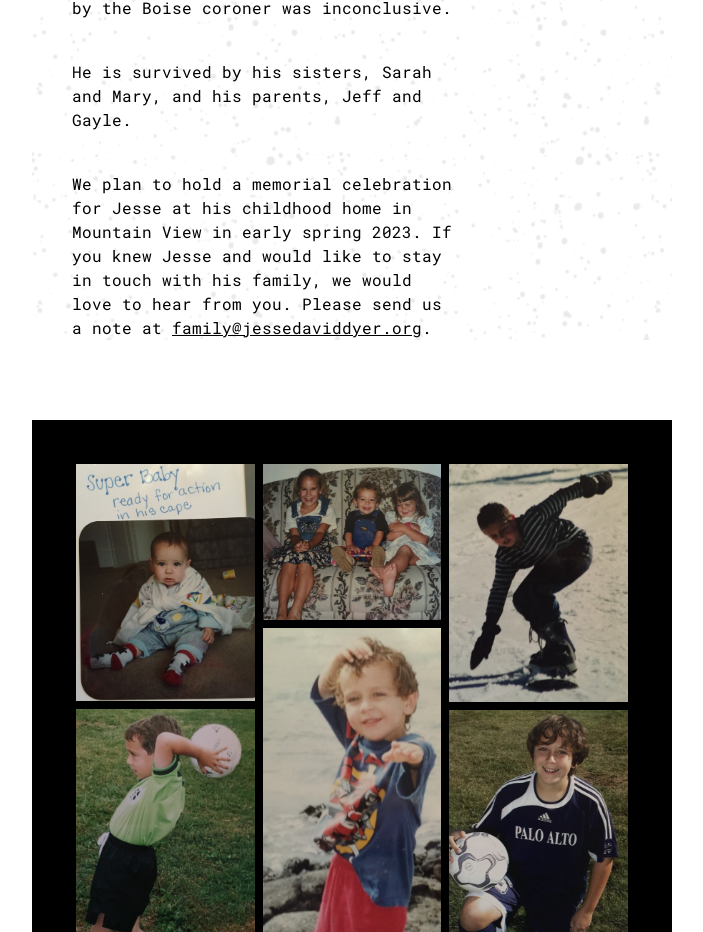
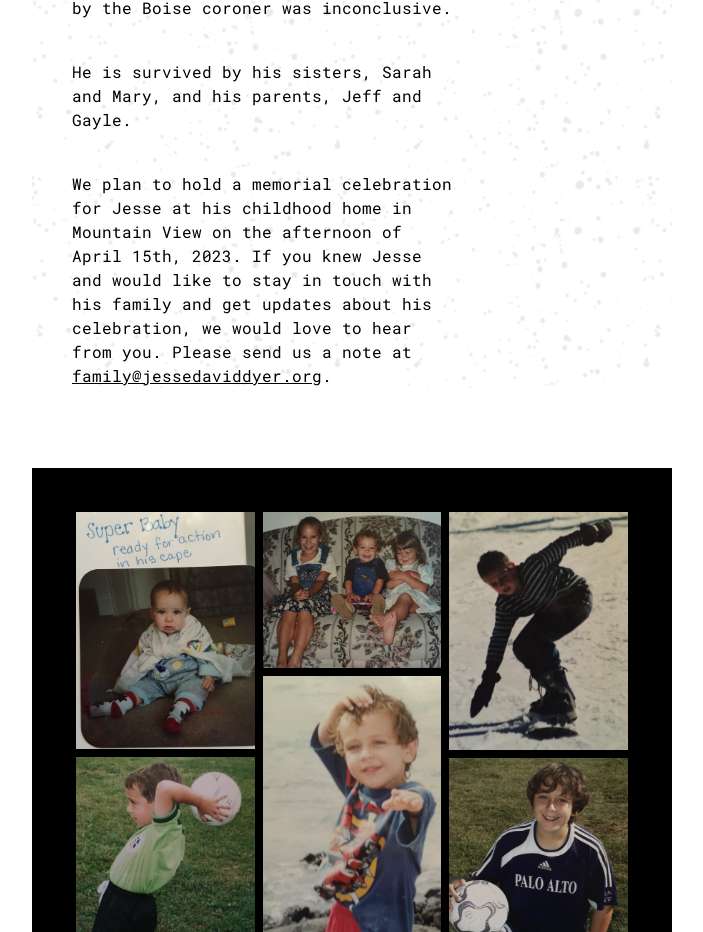
Before and after one commit to elcaminovineyard/elcaminovineyard.github.io, a website: page index.html in a window 1280 px wide. Shown: the part 937-1869 px from the top of the page, without its empty margins (288-991 px from the left). Drawn offline with Linux system fonts and the light colour scheme.

Commit message:
Add celebration date

```diff
--- a/index.html
+++ b/index.html
@@ -28,8 +28,8 @@
                         He is survived by his sisters, Sarah and Mary, and his parents, Jeff and Gayle.
                     </div>
                     <div class="col-span-8 pt-10">
-                        We plan to hold a memorial celebration for Jesse at his childhood home in Mountain View in early spring 2023.
-                        If you knew Jesse and would like to stay in touch with his family, we would love to hear from you. Please send us a note at
+                        We plan to hold a memorial celebration for Jesse at his childhood home in Mountain View on the afternoon of April 15th, 2023.
+                        If you knew Jesse and would like to stay in touch with his family and get updates about his celebration, we would love to hear from you. Please send us a note at
                         <a class="underline" href="mailto:family@jessedaviddyer.org?subject=Jesse" target="_blank">family@jessedaviddyer.org</a>.
                     </div>
                 </div>
```
